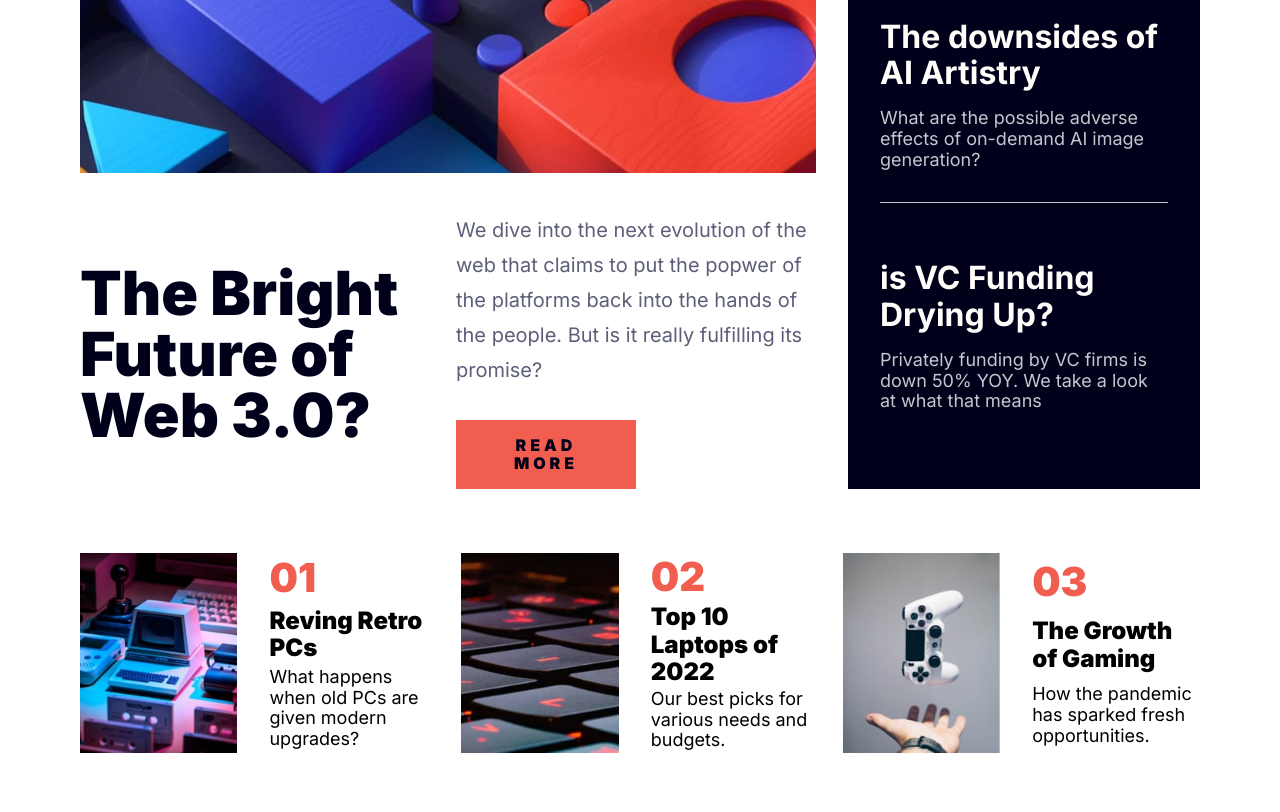
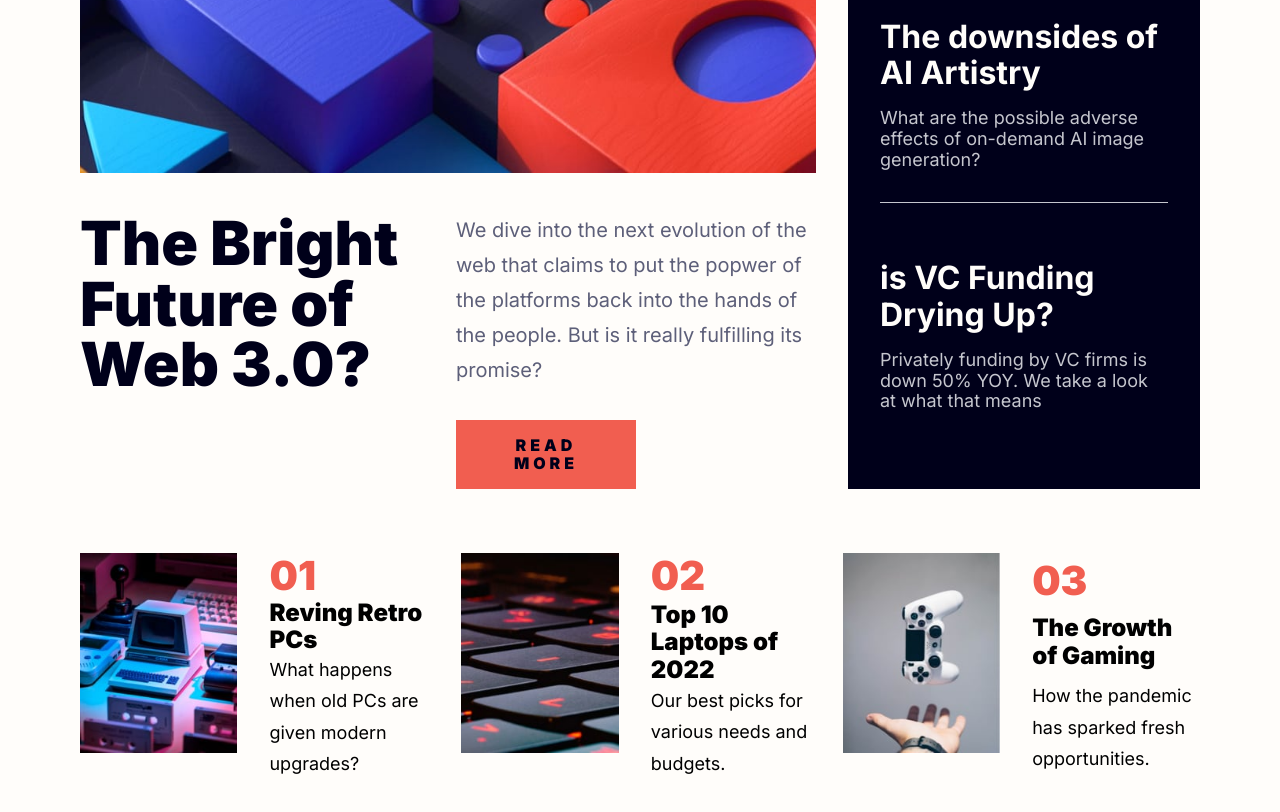
Before and after one commit to Toumari/Web-3.0-Home-Page, a plain HTML site: page index.html in a window 1280 px wide. Shown: the part 437-1249 px from the top of the page. Before the commit the page ends 1222 px from the top, so only its background shows below. Drawn offline with Linux system fonts and the light colour scheme.

Commit message:
first commit

```diff
--- a/style.css
+++ b/style.css
@@ -21,6 +21,7 @@
 
 body {
     margin-bottom: 2rem;
+    background-color: var(--off-white);
 }
 
 header {
@@ -241,7 +242,6 @@ nav {
         margin-bottom: 0;
         grid-column: 1 / 1;
         grid-row: 1 / -1;
-        place-content: center;
 
     }
 
@@ -305,6 +305,7 @@ nav {
 
     .post-details-copy {
         font-size: 1.125rem;
+        line-height: 1.75;
     }
 
     .new-section {
```
